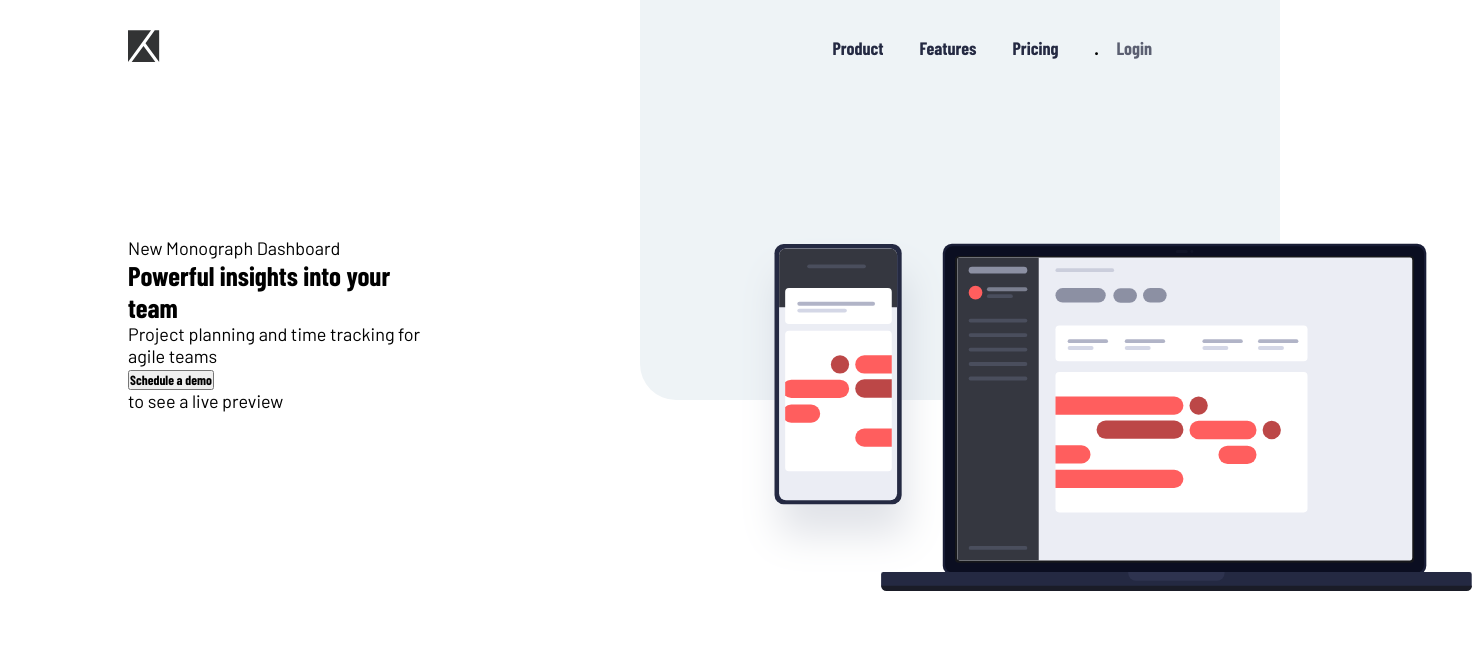
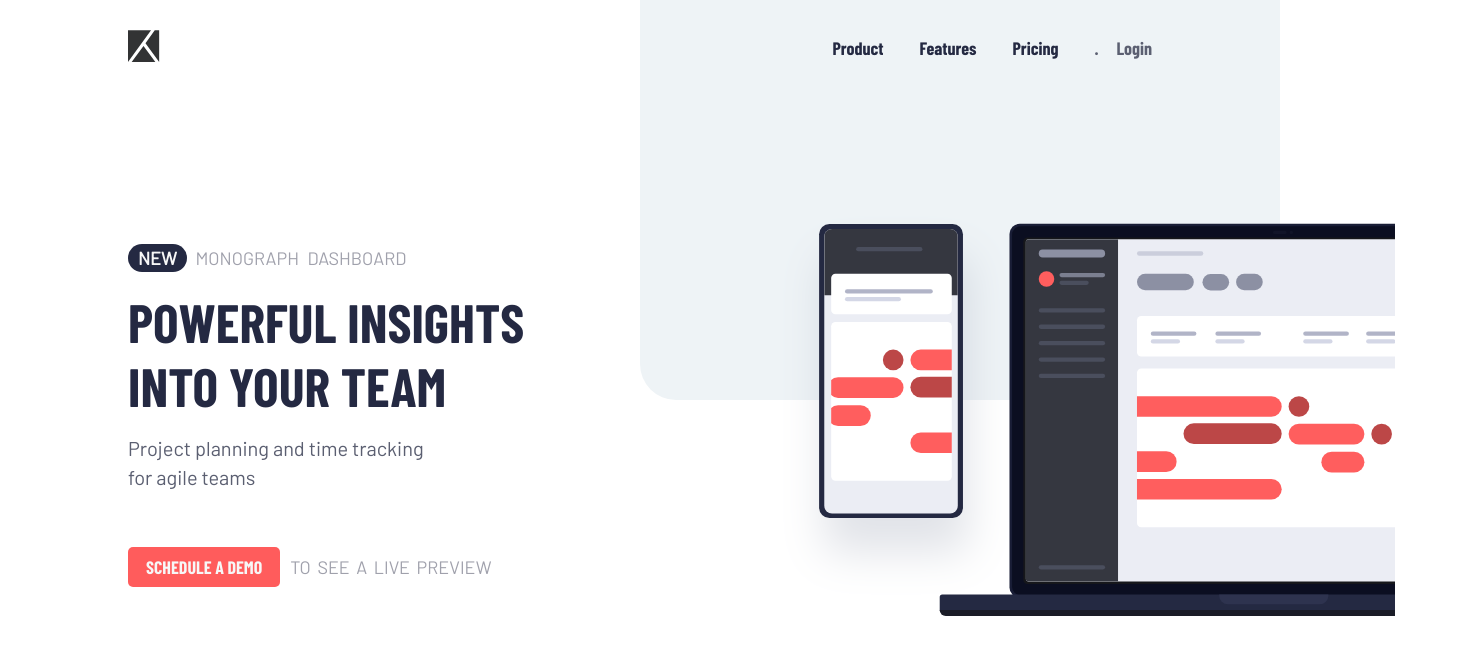
Before and after one commit to Adepejustephen/tracking--comp, a plain HTML site: page project-tracking-intro-component-master/index.html in a window 1280 px wide. Shown: the whole page, 1472 px wide, since content can reach past the window. Drawn offline with nearby package versions, Linux system fonts and the light colour scheme; a web font is replaced by a local one.

Commit message:
added more styles

```diff
--- a/project-tracking-intro-component-master/index.html
+++ b/project-tracking-intro-component-master/index.html
@@ -53,9 +53,9 @@
             <li class="menu__item"><a href="#">Product</a></li>
             <li class="menu__item"><a href="#">Features</a></li>
             <li class="menu__item"><a href="#">Pricing</a></li>
-            <li class="menu__item .dot">.</li>
+            <li class="menu__item dot">.</li>
           </ul>
-          <button class="btn login-btn">Login</button>
+          <button class=" login-btn"><a href="#">Login</a></button>
         </nav>
       </div>
     </header>
--- a/project-tracking-intro-component-master/style.css
+++ b/project-tracking-intro-component-master/style.css
@@ -11,6 +11,7 @@ html {
 body {
     height: 100vh;
     width: 100vw;
+    overflow-x: hidden;
 
     font-family: 'Barlow', sans-serif;
     /* position: relative; */
@@ -20,7 +21,7 @@ body {
     background-color: hsl(230, 29%, 20%); */
 }
 
-.btn, .menu__item, .heading {
+.btn, .menu__item, .heading, .login-btn {
 font-family: 'Barlow Condensed', sans-serif;
 }
 
@@ -55,11 +56,37 @@ display: flex;
 
 .menu__item {
     margin: 0 1rem;
+     transition: .3s;
+}
+
+.menu__item a:hover{
+   text-decoration: underline hsl(230, 29%, 20%) ;
+   transition: .3s;
 }
 
 .menu__item a {
 color: hsl(230, 29%, 20%);
+
 }
+
+.btn {
+    background-color: hsl(0, 100%, 68%);
+    border: none;
+    outline: none;
+    color: #f7f7f7;
+    padding: .5rem 1rem;
+    font-size: 1rem;
+    border-radius: 5px;
+    margin-right: 10px;
+    text-transform: uppercase;
+    cursor: pointer;
+}
+
+.btn:hover {
+    background-color: rgba(255, 92, 92, .9);
+}
+
+
 
 .dot, .login-btn {
     color:  hsl(230, 11%, 40%) ;
@@ -68,6 +95,20 @@ color: hsl(230, 29%, 20%);
     border: none;
     outline: none;
     cursor: pointer;
+
+}
+
+.login-btn a{
+    color:  hsl(230, 11%, 40%) ;
+    transition: .3s;
+}
+.login-btn a:hover{
+    text-decoration: underline hsl(230, 11%, 40%) ;
+    transition: .3s;
+}
+
+.dot{
+    color:  hsl(230, 11%, 40%) ;
 }
 
 
@@ -84,36 +125,101 @@ color: hsl(230, 29%, 20%);
     z-index: -1;
 }
 
+
+
 .hero {
     display: flex;
     flex-direction: column;
     justify-content: center;
+    /* align-items: center; */
     min-height: 80vh;
     position: relative;
     height: 100%;
 }
 
 .hero__content {
-    display: flex;
+    display: grid;
+    grid-template-columns: 1fr 1.5fr;
+    align-items: center;
      width: 80%;
     margin: 1.6rem auto;
     height: 100%;
+
 }
 
 .hero__left {
-    /* flex: 1; */
+    display: flex;
+    flex-direction: column;
+    justify-content: center;
+}
+
+.hero__left--top {
+color: hsl(231, 7%, 65%) ;
+font-weight: 400;
+font-size: 1;
+word-spacing: 5px;
+line-height: 150%;
+margin-bottom: 1rem;
+text-transform: uppercase;
+}
+
+.hero__left--top span {
+    background-color:hsl(230, 29%, 20%) ;
+    color: #f7f7f7;
+    border-radius: 30px;
+    font-weight: 700;
+    padding: 3px 10px;
+
 }
 .hero__right {
     /* flex: 1; */
-    height: 100%;
+    height: 400px;
+    width: 100%;
+    position: relative;
 }
 
 .hero__right img{
-/* position: absolute; */
-
+position: absolute;
+top: 0;
+left: 0;
+right: 0;
 height: 100%;
 width: 100%;
 object-fit: cover;
-transform: translateX(25vw);
+object-position: left bottom;
+/* z-index: 5; */
+transform: translateX(19vw);
 
 }
+
+.heading {
+    font-size: 3rem;
+    color: hsl(230, 29%, 20%);
+    line-height: 120%;
+    font-weight: 700;
+    text-transform: uppercase;
+}
+
+.light_text {
+    color: hsl(230, 11%, 40%);
+    font-weight: 400;
+    font-size: 1.11rem;
+    line-height: 150%;
+    margin-top: .8rem;
+    margin-bottom: 3rem;
+    width: 300px;
+    /* font-family: 'Barlow Condensed', sans-serif; */
+}
+
+.cta {
+    display: flex;
+    align-items: center;
+}
+
+
+
+.cta p {
+color: hsl(231, 7%, 65%) ;
+text-transform: uppercase;
+word-spacing: 3px;
+}
```
